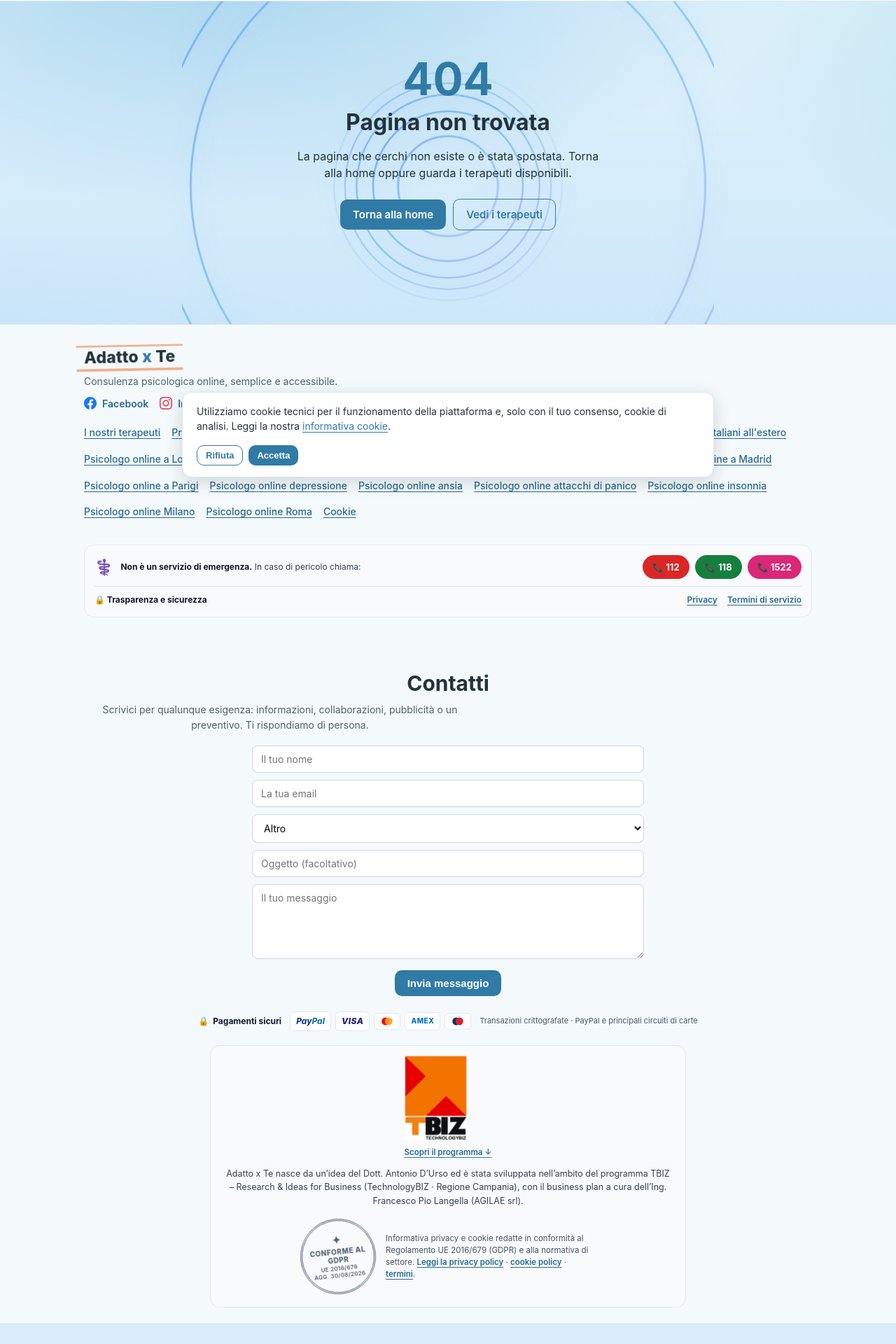
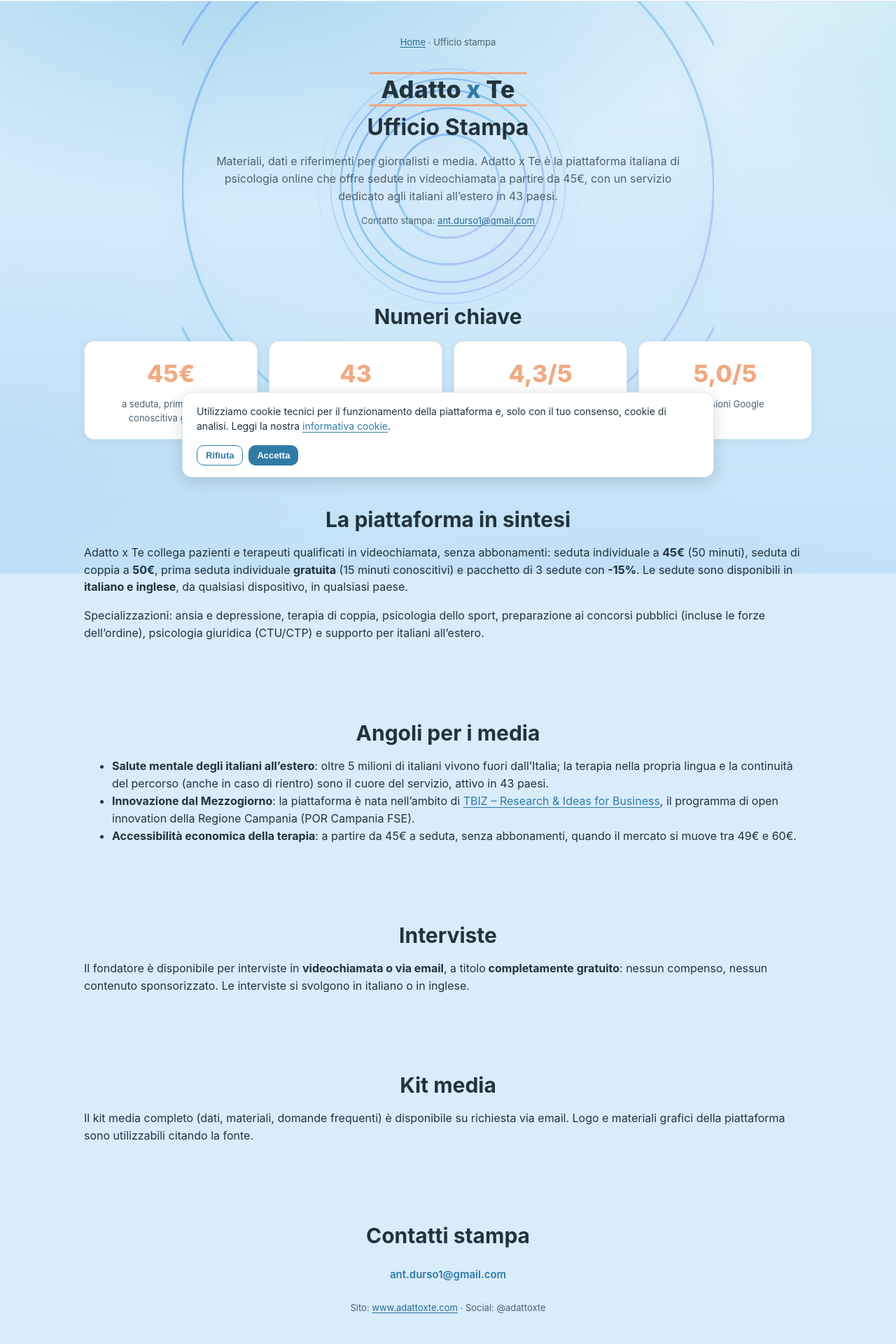
Before and after one commit to antonio-durso/adattoxte, a React (Vite) app in the folder frontend/: page /ufficio-stampa in a window 1280 px wide. Shown: the part 102-2022 px from the top of the page at 70% size. Before the commit the page ends 1992 px from the top, so only its background shows below. Built offline with nearby package versions, Linux system fonts and the light colour scheme; no server answers.

Commit message:
Aggiunta pagina Ufficio Stampa (/ufficio-stampa) con logo, link footer e sitemap 317 URL

```diff
--- a/frontend/scripts/build-seo.js
+++ b/frontend/scripts/build-seo.js
@@ -48,6 +48,7 @@ const STATIC_ROUTES = [
   { path: '/prezzi', priority: '0.7', freq: 'weekly' },
   { path: '/aziende', priority: '0.6', freq: 'weekly' },
   { path: '/tibiz', priority: '0.5', freq: 'monthly' },
+  { path: '/ufficio-stampa', priority: '0.6', freq: 'monthly' },
   { path: '/equipe', priority: '0.6', freq: 'monthly' },
   { path: '/test', priority: '0.5', freq: 'weekly' },
   { path: '/psicologo-concorsi-pubblici', priority: '0.8', freq: 'weekly' },
--- a/frontend/src/App.jsx
+++ b/frontend/src/App.jsx
@@ -35,6 +35,7 @@ const Prezzi = lazy(() => import('./pages/Prezzi'));
 const Aziende = lazy(() => import('./pages/Aziende'));
 const Tibiz = lazy(() => import('./pages/Tibiz'));
 const Equipe = lazy(() => import('./pages/Equipe'));
+const Press = lazy(() => import('./pages/Press'));
 const NotFound = lazy(() => import('./pages/NotFound'));
 import PortalInteractive from './components/PortalInteractive';
 
@@ -112,6 +113,7 @@ export default function App() {
                 <Route path="/italiani-all-estero/:paese/:capitale" element={<PaeseLanding />} />
                 <Route path="/tibiz" element={<Tibiz />} />
                 <Route path="/equipe" element={<Equipe />} />
+                <Route path="/ufficio-stampa" element={<Press />} />
                 <Route
                   path="/area-paziente"
                   element={
--- a/frontend/src/components/Footer.jsx
+++ b/frontend/src/components/Footer.jsx
@@ -78,6 +78,7 @@ export default function Footer() {
           <Link to="/prezzi">Prezzi</Link>
           <Link to="/aziende">Per le aziende</Link>
           <Link to="/chi-siamo">Chi siamo</Link>
+          <Link to="/ufficio-stampa">Ufficio stampa</Link>
           <Link to="/equipe">Équipe clinica</Link>
           <Link to="/psicologo-concorsi-pubblici">Psicologo concorsi</Link>
           <Link to="/psicologo-sport">Psicologo sport</Link>
--- /dev/null
+++ b/frontend/src/pages/Press.jsx
@@ -0,0 +1,130 @@
+import { Link } from 'react-router-dom';
+import Seo from '../components/Seo';
+import Reveal from '../components/Reveal';
+import Logo from '../components/Logo';
+
+/**
+ * Pagina /ufficio-stampa — press room corporate.
+ * Logo al posto di foto personali; dati verificabili; interviste a titolo gratuito.
+ */
+export default function Press() {
+  const facts = [
+    { value: '45€', label: 'a seduta, prima seduta conoscitiva gratuita' },
+    { value: '43', label: 'paesi raggiunti per gli italiani all’estero' },
+    { value: '4,3/5', label: 'Trustpilot · 8 recensioni verificate' },
+    { value: '5,0/5', label: 'recensioni Google' },
+  ];
+  return (
+    <>
+      <Seo
+        title="Ufficio Stampa — Adatto x Te"
+        description="Materiali e contatti per la stampa: dati verificabili, angoli editoriali e interviste a titolo gratuito con il fondatore di Adatto x Te."
+        path="/ufficio-stampa"
+      />
+      <div className="container section" style={{ textAlign: 'center' }}>
+        <p className="muted small" style={{ marginBottom: 4 }}>
+          <Link to="/">Home</Link> · Ufficio stampa
+        </p>
+        <div style={{ margin: '18px 0 10px' }}>
+          <Logo size="lg" />
+        </div>
+        <h1>Ufficio Stampa</h1>
+        <p className="section-sub" style={{ maxWidth: 680, margin: '0 auto' }}>
+          Materiali, dati e riferimenti per giornalisti e media. Adatto x Te è la piattaforma
+          italiana di psicologia online che offre sedute in videochiamata a partire da 45€,
+          con un servizio dedicato agli italiani all’estero in 43 paesi.
+        </p>
+        <p className="muted small" style={{ marginTop: 12 }}>
+          Contatto stampa: <a href="mailto:ant.durso1@gmail.com">ant.durso1@gmail.com</a>
+        </p>
+      </div>
+
+      <section className="container section">
+        <Reveal>
+          <h2>Numeri chiave</h2>
+          <div style={{ display: 'grid', gridTemplateColumns: 'repeat(auto-fit, minmax(180px, 1fr))', gap: 16, marginTop: 16 }}>
+            {facts.map((f) => (
+              <div key={f.label} className="card" style={{ textAlign: 'center', padding: 20 }}>
+                <div style={{ fontSize: 34, fontWeight: 800, color: 'var(--accent, #E8590C)' }}>{f.value}</div>
+                <div className="muted small" style={{ marginTop: 6 }}>{f.label}</div>
+              </div>
+            ))}
+          </div>
+        </Reveal>
+      </section>
+
+      <section className="container section">
+        <Reveal>
+          <h2>La piattaforma in sintesi</h2>
+          <p>
+            Adatto x Te collega pazienti e terapeuti qualificati in videochiamata, senza abbonamenti:
+            seduta individuale a <strong>45€</strong> (50 minuti), seduta di coppia a <strong>50€</strong>,
+            prima seduta individuale <strong>gratuita</strong> (15 minuti conoscitivi) e pacchetto di 3 sedute
+            con <strong>-15%</strong>. Le sedute sono disponibili in <strong>italiano e inglese</strong>,
+            da qualsiasi dispositivo, in qualsiasi paese.
+          </p>
+          <p>
+            Specializzazioni: ansia e depressione, terapia di coppia, psicologia dello sport, preparazione
+            ai concorsi pubblici (incluse le forze dell’ordine), psicologia giuridica (CTU/CTP) e supporto
+            per italiani all’estero.
+          </p>
+        </Reveal>
+      </section>
+
+      <section className="container section">
+        <Reveal>
+          <h2>Angoli per i media</h2>
+          <ul>
+            <li>
+              <strong>Salute mentale degli italiani all’estero</strong>: oltre 5 milioni di italiani vivono
+              fuori dall’Italia; la terapia nella propria lingua e la continuità del percorso (anche in caso
+              di rientro) sono il cuore del servizio, attivo in 43 paesi.
+            </li>
+            <li>
+              <strong>Innovazione dal Mezzogiorno</strong>: la piattaforma è nata nell’ambito di{' '}
+              <Link to="/tibiz">TBIZ – Research &amp; Ideas for Business</Link>, il programma di open innovation
+              della Regione Campania (POR Campania FSE).
+            </li>
+            <li>
+              <strong>Accessibilità economica della terapia</strong>: a partire da 45€ a seduta, senza
+              abbonamenti, quando il mercato si muove tra 49€ e 60€.
+            </li>
+          </ul>
+        </Reveal>
+      </section>
+
+      <section className="container section">
+        <Reveal>
+          <h2>Interviste</h2>
+          <p>
+            Il fondatore è disponibile per interviste in <strong>videochiamata o via email</strong>, a titolo
+            <strong> completamente gratuito</strong>: nessun compenso, nessun contenuto sponsorizzato.
+            Le interviste si svolgono in italiano o in inglese.
+          </p>
+        </Reveal>
+      </section>
+
+      <section className="container section">
+        <Reveal>
+          <h2>Kit media</h2>
+          <p>
+            Il kit media completo (dati, materiali, domande frequenti) è disponibile su richiesta via email.
+            Logo e materiali grafici della piattaforma sono utilizzabili citando la fonte.
+          </p>
+        </Reveal>
+      </section>
+
+      <section className="container section" style={{ textAlign: 'center' }}>
+        <Reveal>
+          <h2>Contatti stampa</h2>
+          <p>
+            <a href="mailto:ant.durso1@gmail.com" className="btn">ant.durso1@gmail.com</a>
+          </p>
+          <p className="muted small">
+            Sito: <a href="https://www.adattoxte.com">www.adattoxte.com</a> · Social: @adattoxte
+          </p>
+        </Reveal>
+      </section>
+    </>
+  );
+}
```
Also changed, not shown: 1 other file (tests, documents, lock files or other folders).
